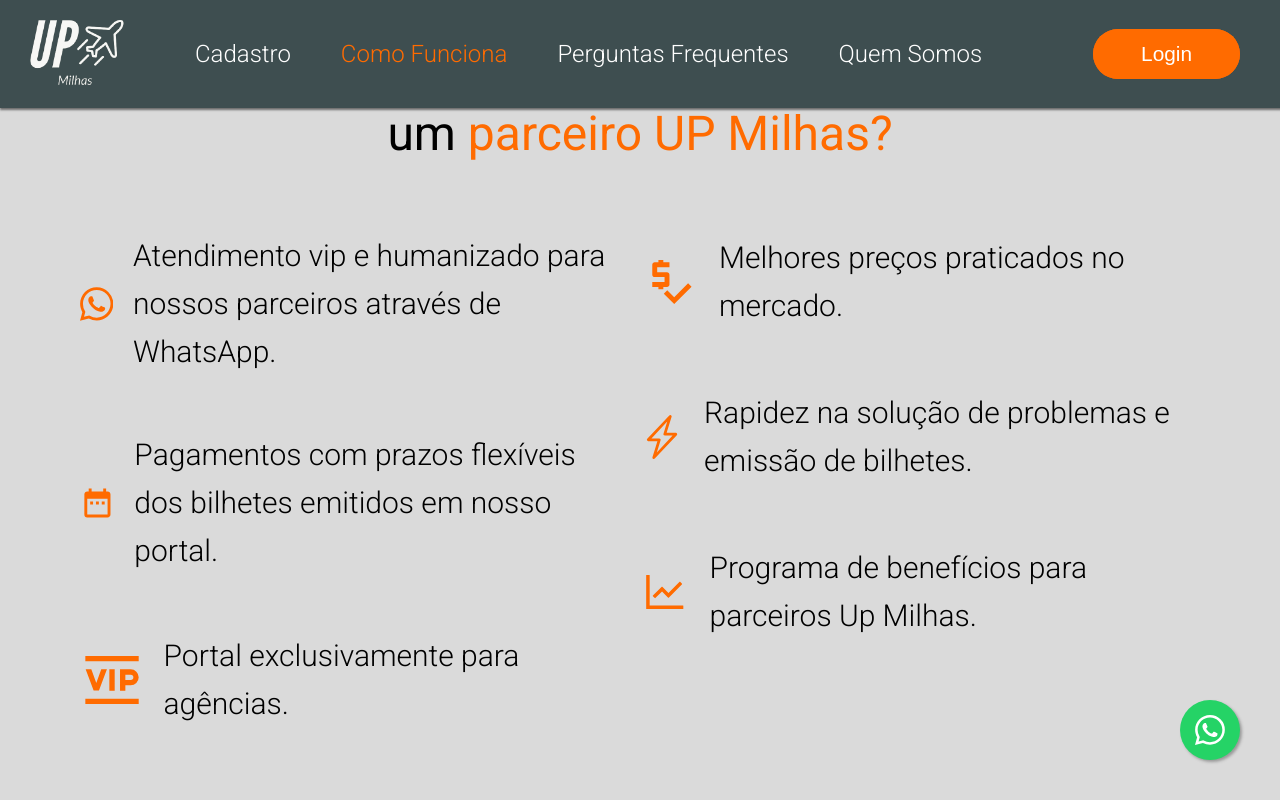
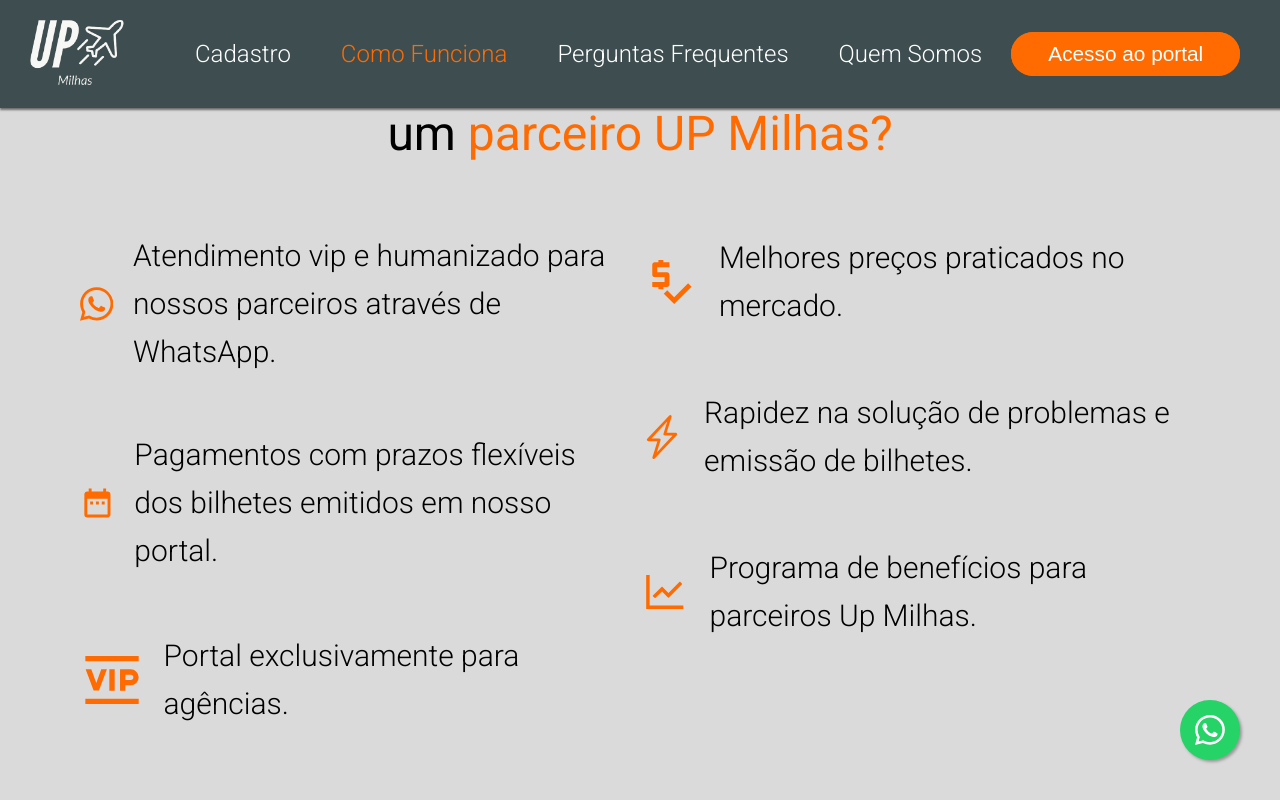
Before and after one commit to pedrolpin4/UpMilhas_React, a React (Create React App) app: page / in a window 1280 px wide. Shown: the top 800 px of the page. Built offline with nearby package versions, Linux system fonts and the light colour scheme.

Commit message:
fix: fix portal message and href

```diff
--- a/src/components/Home/Header.jsx
+++ b/src/components/Home/Header.jsx
@@ -29,9 +29,9 @@
                     Quem Somos
                 </SectionName>
             </SectionsWrapper>
-            <a href = "https://www.hopmilhas.com.br" target={"_blank"} rel = "noreferrer">
-                <Button padding = "0.8rem 3rem" paddingMobile = "0.6rem 2.3rem">
-                    Login
+            <a href = "https://portal.upmilhasaereas.com" target={"_blank"} rel = "noreferrer">
+                <Button padding = "0.6rem 2.3rem" paddingMobile = "0.4rem 1.3rem">
+                    Acesso ao portal
                 </Button>
             </a>
         </HeaderContainer>
--- a/src/components/shared/Button.js
+++ b/src/components/shared/Button.js
@@ -46,6 +46,7 @@
     }
 
     @media(max-width: 1000px) {
+        font-size: 1rem;
         padding: ${props => props.paddingMobile};
     }
 `
```
